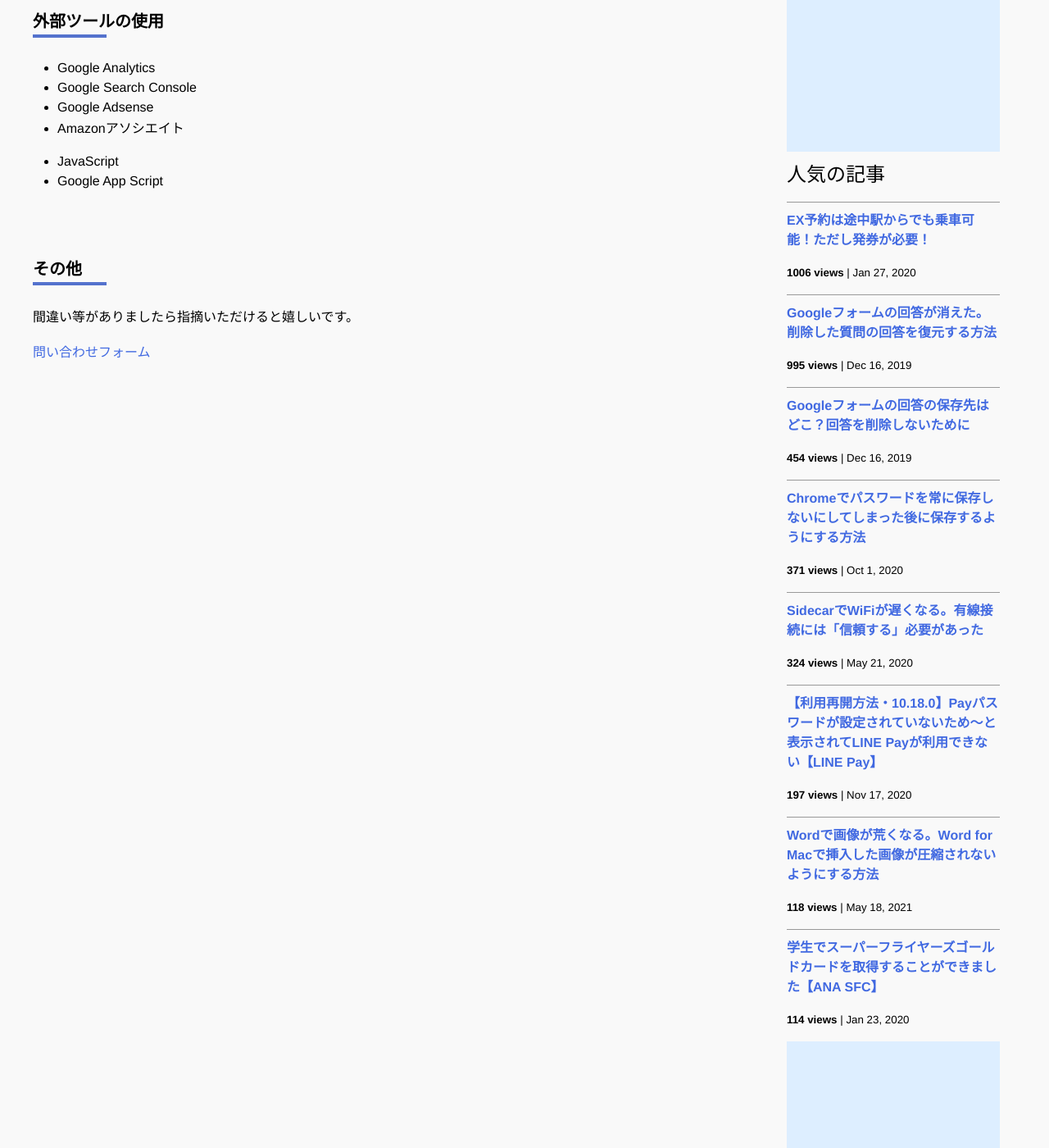
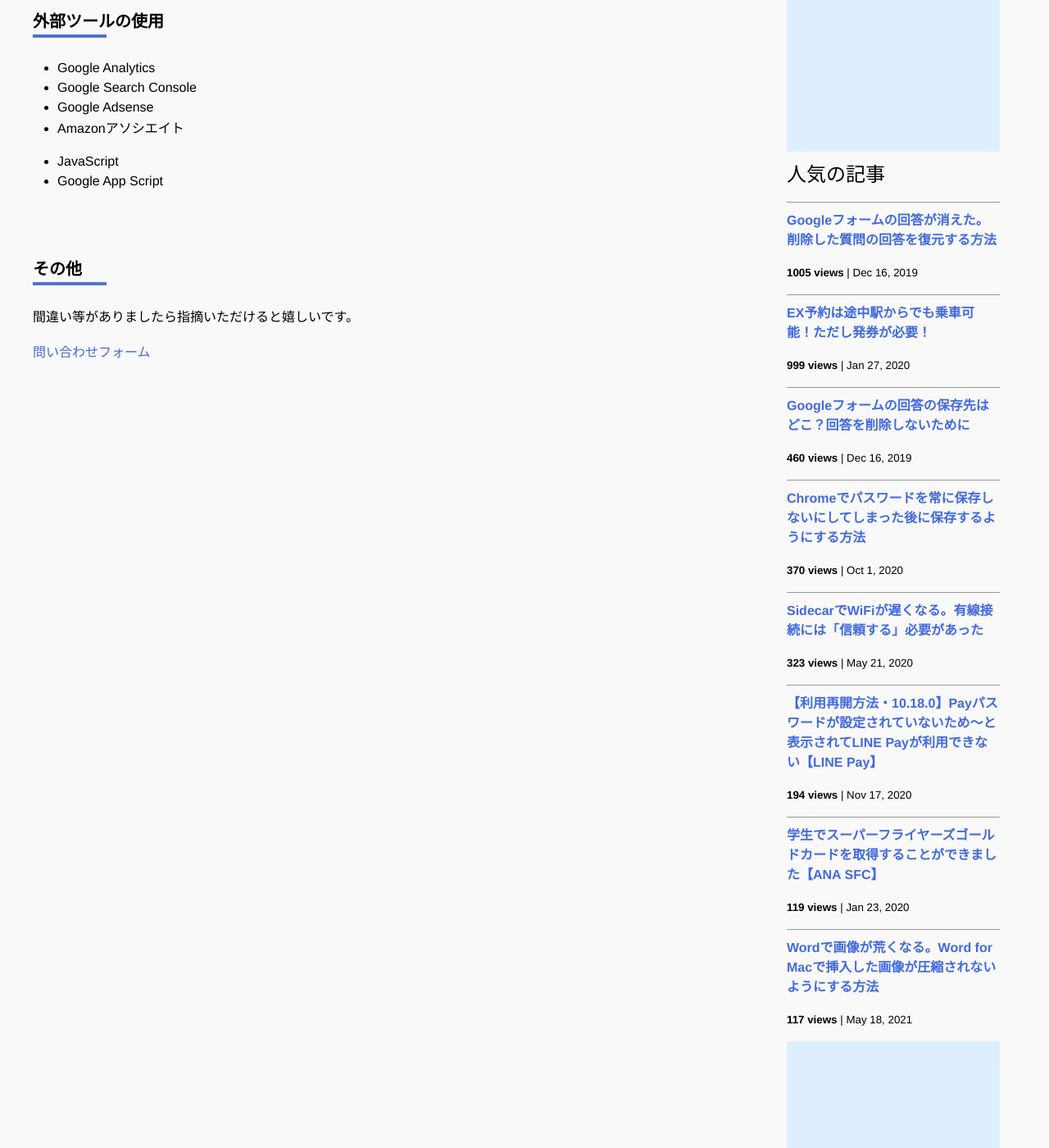
Before and after one commit to iwanaminami/shoyaiwaname, a Jekyll site: the page built from about.markdown, in a window 1280 px wide and 1400 px high, scrolled down 628 px. Shown: the whole window at 82% size. Built offline with Jekyll 4.4.1, drawn with Linux system fonts in a browser that asks for light colours; nearby versions of some CDN libraries; comment, search, counter and statistics services are not loaded.

Commit message:
a new commit message

```diff
--- a/_data/popularposts.yml
+++ b/_data/popularposts.yml
@@ -1,17 +1,17 @@
 side:
-  - view: 1006
+  - view: 1005
+    url: /2019/12/16/restore-googleform.html
+  - view: 999
     url: /2020/01/27/ex-rideontheway.html
-  - view: 995
-    url: /2019/12/16/restore-googleform.html
-  - view: 454
+  - view: 460
     url: /2019/12/16/googleform-answers.html
-  - view: 371
+  - view: 370
     url: /2020/10/01/googlepassword.html
-  - view: 324
+  - view: 323
     url: /2020/05/21/sidecar-via-cable.html
-  - view: 197
+  - view: 194
     url: /2020/11/17/linepay.html
-  - view: 118
+  - view: 119
+    url: /2020/01/23/sfcgold.html
+  - view: 117
     url: /2021/05/18/image-compression-word.html
-  - view: 114
-    url: /2020/01/23/sfcgold.html
```
